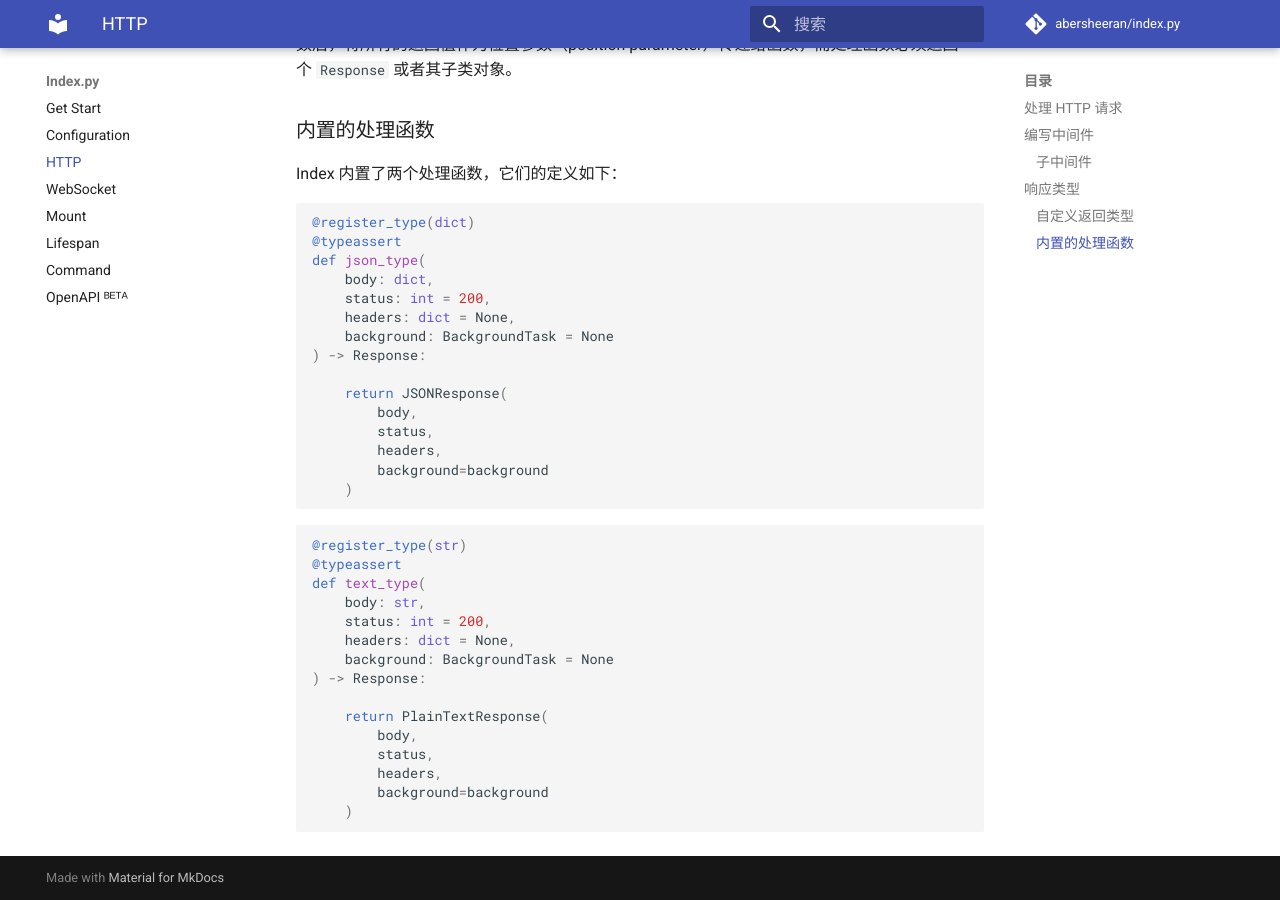
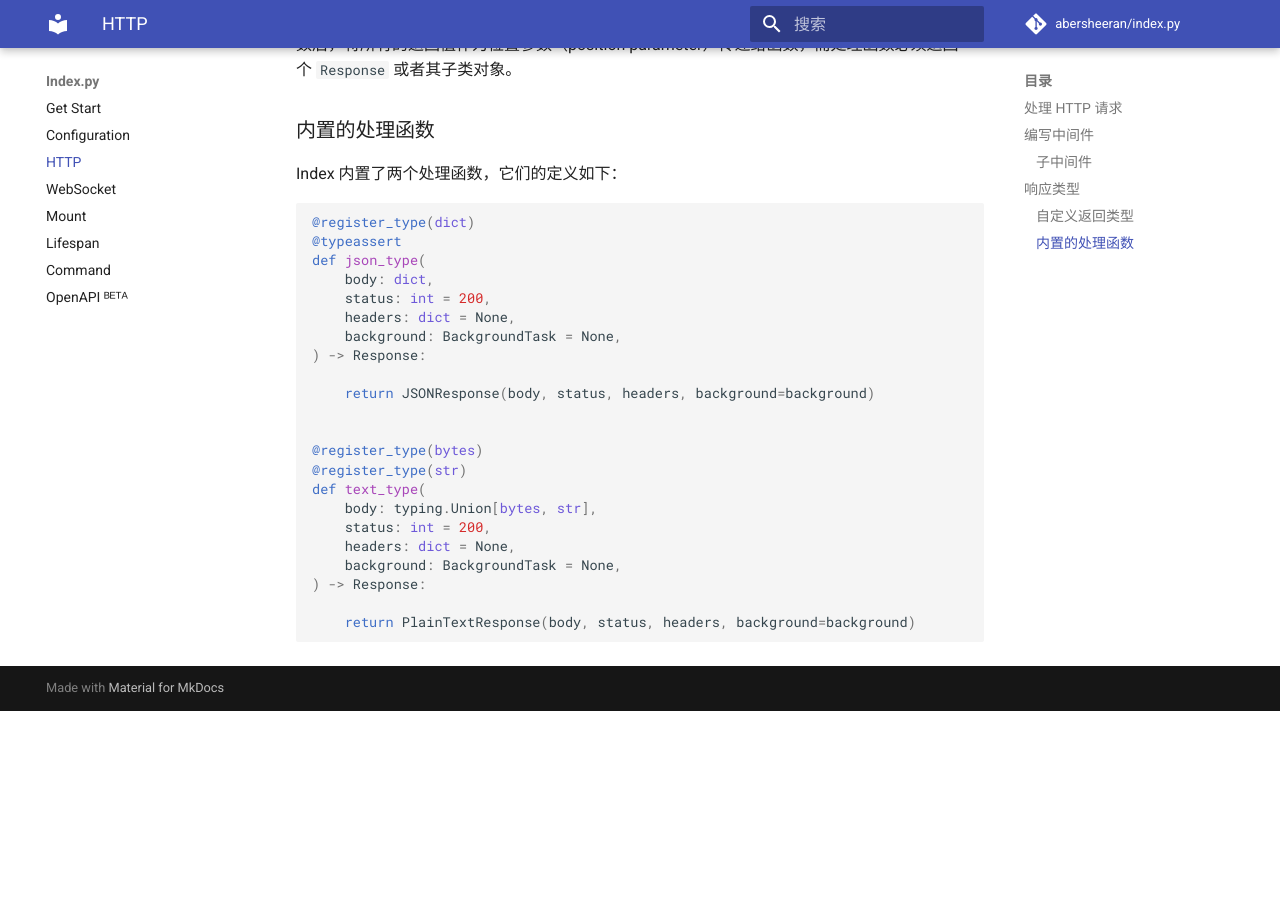
Before and after one commit to abersheeran/kui, an MkDocs documentation site: the page built from docs/http.md, in a window 1280 px wide and 900 px high, scrolled down 3785 px. Built offline with MkDocs 1.6.1 and Material for MkDocs 9.7.7, drawn with Linux system fonts in a browser that asks for light colours; comment, search, counter and statistics services are not loaded; after the commit the page ends 4496 px from its top, so only the background shows below that.

Commit message:
fix little bug

````diff
--- a/docs/http.md
+++ b/docs/http.md
@@ -155,31 +155,20 @@ def json_type(
     body: dict,
     status: int = 200,
     headers: dict = None,
-    background: BackgroundTask = None
+    background: BackgroundTask = None,
 ) -> Response:
 
-    return JSONResponse(
-        body,
-        status,
-        headers,
-        background=background
-    )
-```
+    return JSONResponse(body, status, headers, background=background)
 
-```python
+
+@register_type(bytes)
 @register_type(str)
-@typeassert
 def text_type(
-    body: str,
+    body: typing.Union[bytes, str],
     status: int = 200,
     headers: dict = None,
-    background: BackgroundTask = None
+    background: BackgroundTask = None,
 ) -> Response:
 
-    return PlainTextResponse(
-        body,
-        status,
-        headers,
-        background=background
-    )
+    return PlainTextResponse(body, status, headers, background=background)
 ```
````
Also changed, not shown: 2 other files.
